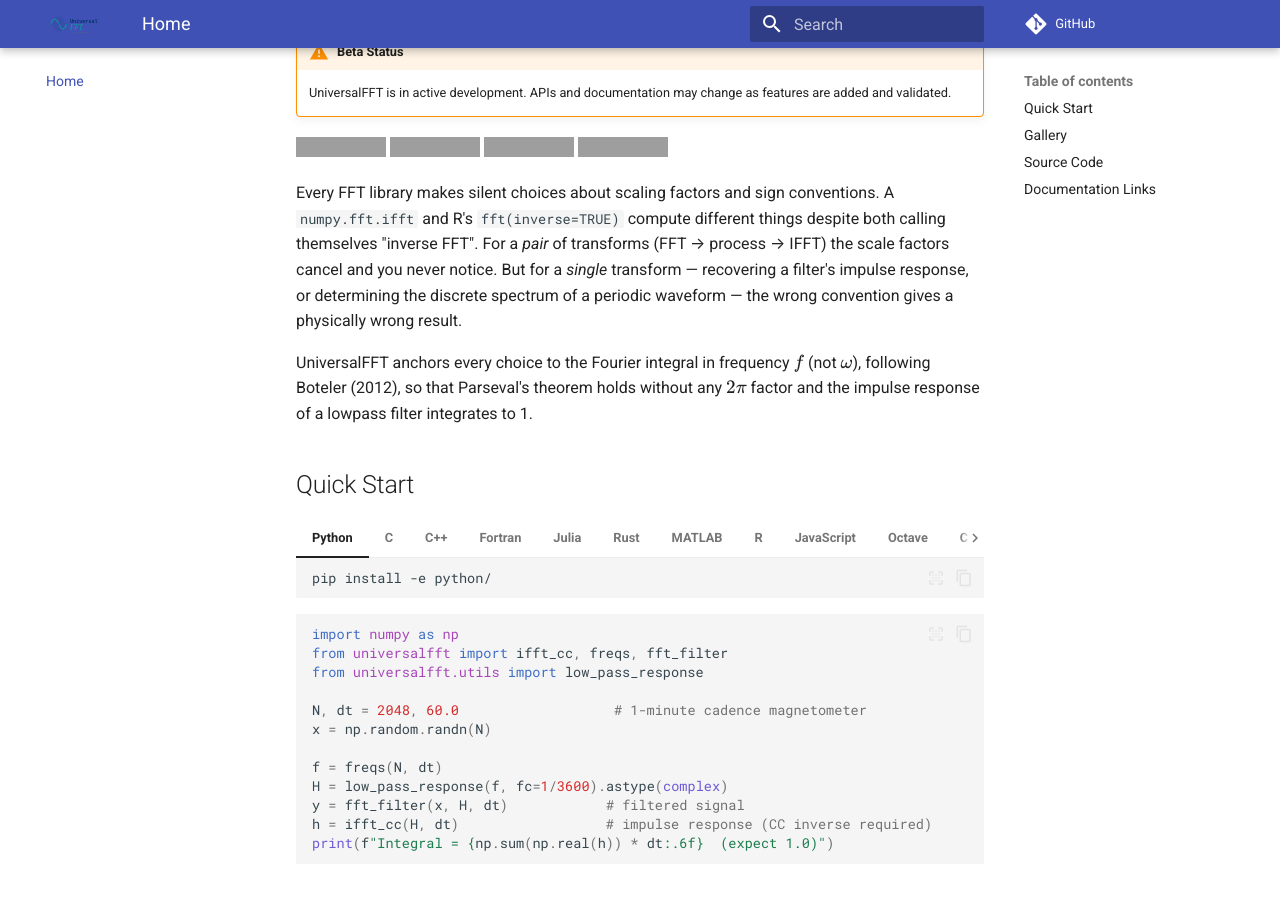
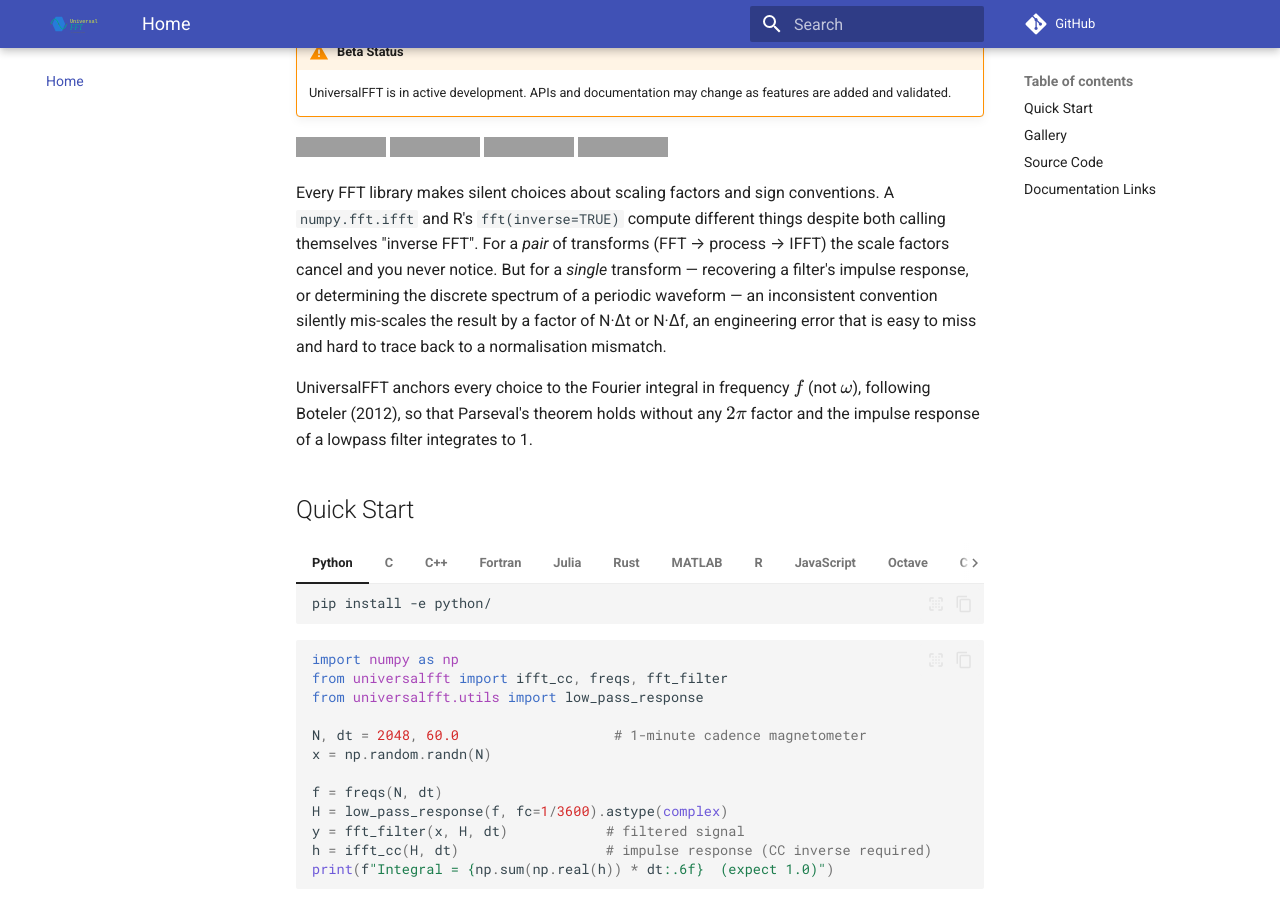
Before and after one commit to shibaji7/UniversalFFT, an MkDocs documentation site: the page built from docs/index.md, in a window 1280 px wide and 900 px high, scrolled down 436 px. Built offline with MkDocs 1.6.1 and Material for MkDocs 9.7.7, drawn with Linux system fonts in a browser that asks for light colours; comment, search, counter and statistics services are not loaded; grey boxes are pictures that could not be loaded.

Commit message:
docs: soften physically-wrong-result phrasing in index.md

```diff
--- a/docs/index.md
+++ b/docs/index.md
@@ -22,7 +22,7 @@ Author(s): Shibaji Chakraborty
 [![Documentation Status](https://img.shields.io/badge/docs-readthedocs-blue)](https://universalfft.readthedocs.io/en/latest/)
 [![codecov](https://img.shields.io/badge/coverage-100%25-brightgreen)](https://github.com/shibaji7/UniversalFFT)
 
-Every FFT library makes silent choices about scaling factors and sign conventions. A `numpy.fft.ifft` and R's `fft(inverse=TRUE)` compute different things despite both calling themselves "inverse FFT". For a *pair* of transforms (FFT → process → IFFT) the scale factors cancel and you never notice. But for a *single* transform — recovering a filter's impulse response, or determining the discrete spectrum of a periodic waveform — the wrong convention gives a physically wrong result.
+Every FFT library makes silent choices about scaling factors and sign conventions. A `numpy.fft.ifft` and R's `fft(inverse=TRUE)` compute different things despite both calling themselves "inverse FFT". For a *pair* of transforms (FFT → process → IFFT) the scale factors cancel and you never notice. But for a *single* transform — recovering a filter's impulse response, or determining the discrete spectrum of a periodic waveform — an inconsistent convention silently mis-scales the result by a factor of N·Δt or N·Δf, an engineering error that is easy to miss and hard to trace back to a normalisation mismatch.
 
 UniversalFFT anchors every choice to the Fourier integral in frequency \(f\) (not \(\omega\)), following Boteler (2012), so that Parseval's theorem holds without any \(2\pi\) factor and the impulse response of a lowpass filter integrates to 1.
 
```
Also changed, not shown: docs/assets/universalfft.svg.
